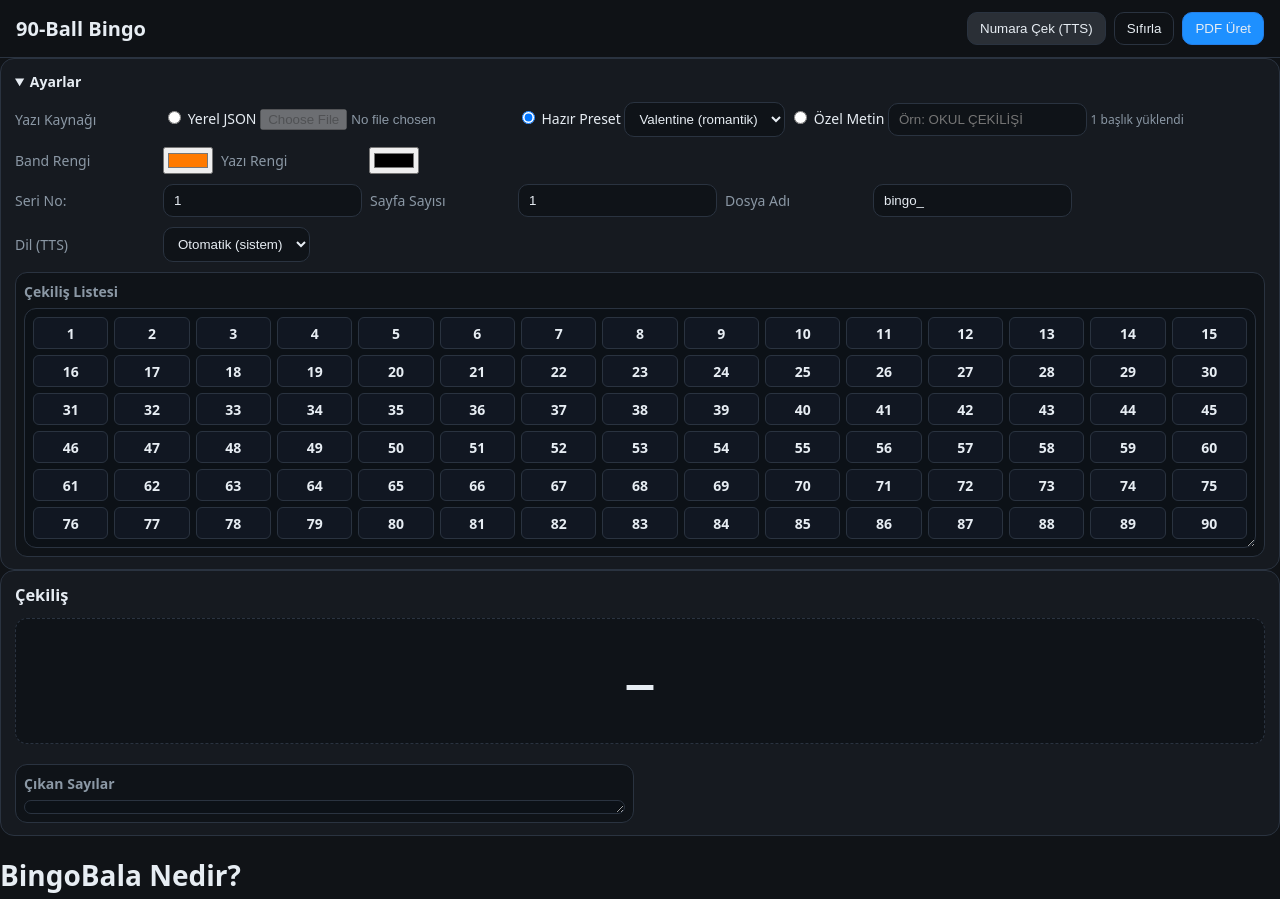
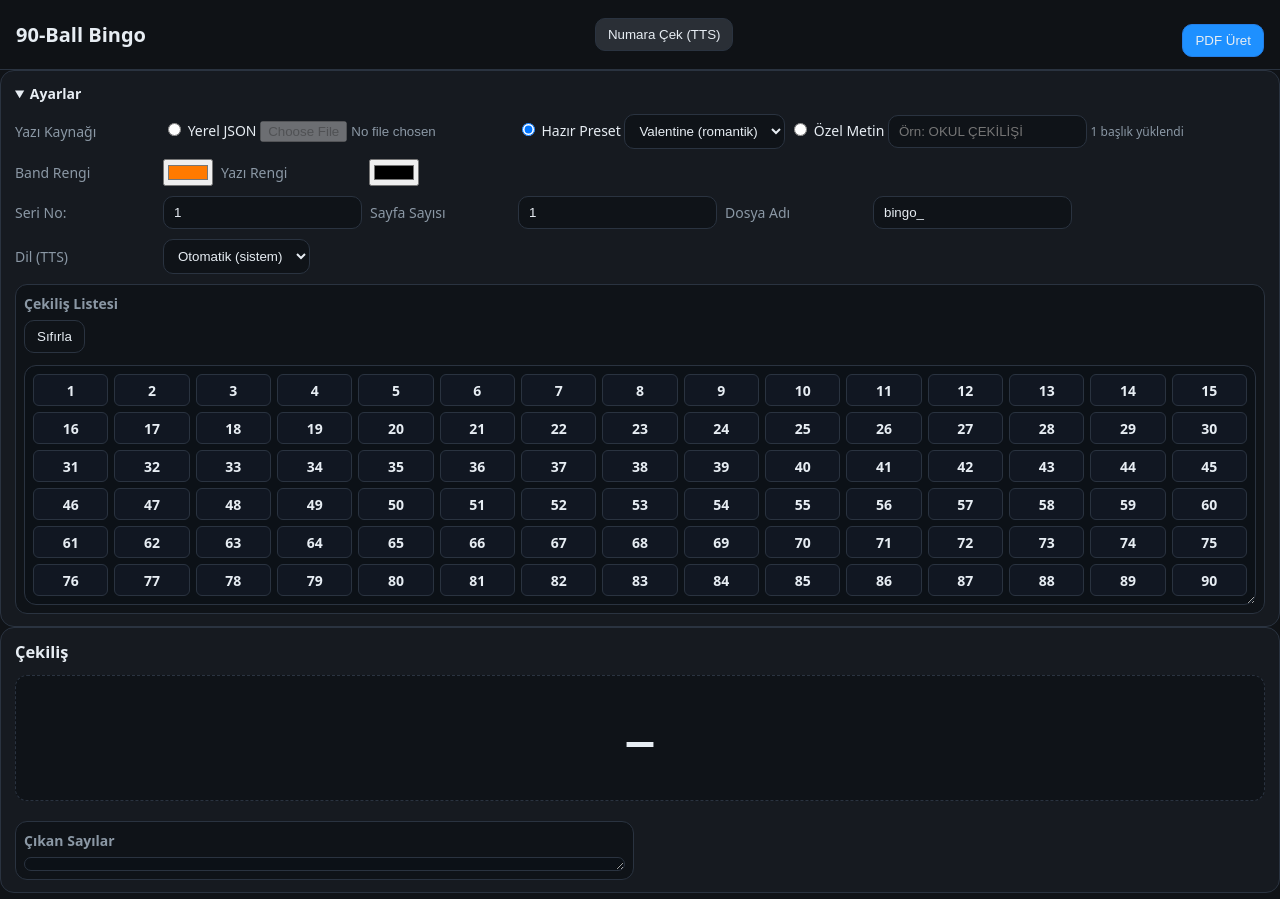
Before and after one commit to sonsuzyasam/Bingo, a plain HTML site: page index.html in a window 1280 px wide. Shown: the top 899 px of the page. Drawn offline with nearby package versions, Linux system fonts and the light colour scheme; no server answers.

Commit message:
Update index.html

```diff
--- a/index.html
+++ b/index.html
@@ -21,11 +21,12 @@
 
   <header class="topbar">
     <h1>90-Ball Bingo</h1>
-    <div class="actions">
-      <button id="btn-call" class="btn">Numara Çek (TTS)</button>
-      <button id="btn-reset" class="btn btn-ghost">Sıfırla</button>
-      <button id="btn-pdf" class="btn btn-primary">PDF Üret</button>
-    </div>
+      <div class="actions">
+        <button id="btn-call" class="btn">Numara Çek (TTS)</button>
+      </div>
+      <div style="margin-top:12px; text-align:left;">
+        <button id="btn-pdf" class="btn btn-primary">PDF Üret</button>
+      </div>
   </header>
 
     <!-- SOL: Ayarlar + Çekiliş Listesi -->
@@ -81,6 +82,9 @@
       <!-- Tek blok: 6 satır × 15 sütun (1–15, 16–30, …, 76–90) -->
       <div class="list-block">
         <div class="list-head">Çekiliş Listesi</div>
+          <div style="margin-bottom:12px; text-align:left;">
+            <button id="btn-reset" class="btn btn-ghost">Sıfırla</button>
+          </div>
         <div id="board-90" class="board90"></div>
       </div>
     </section>
```
